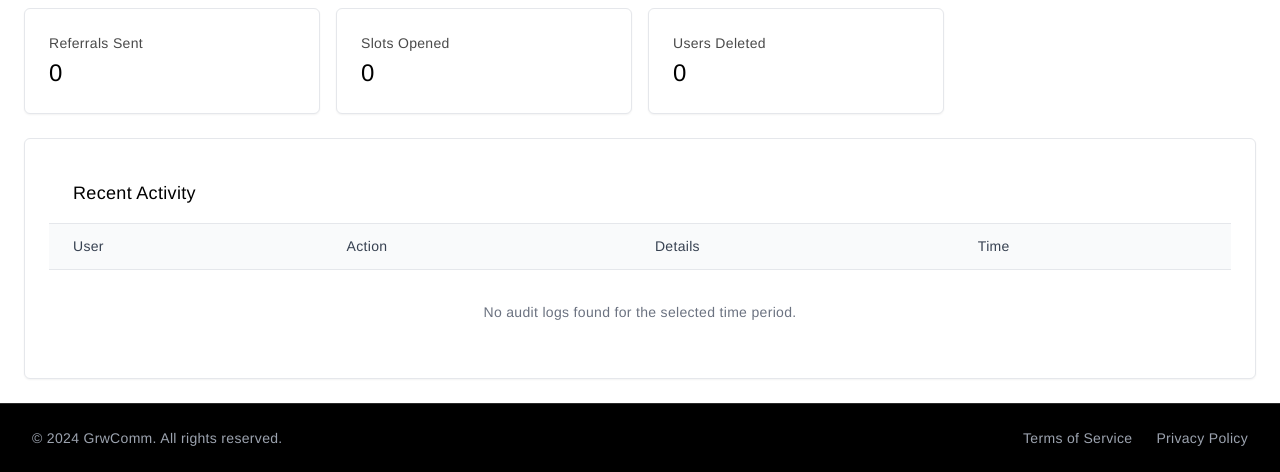
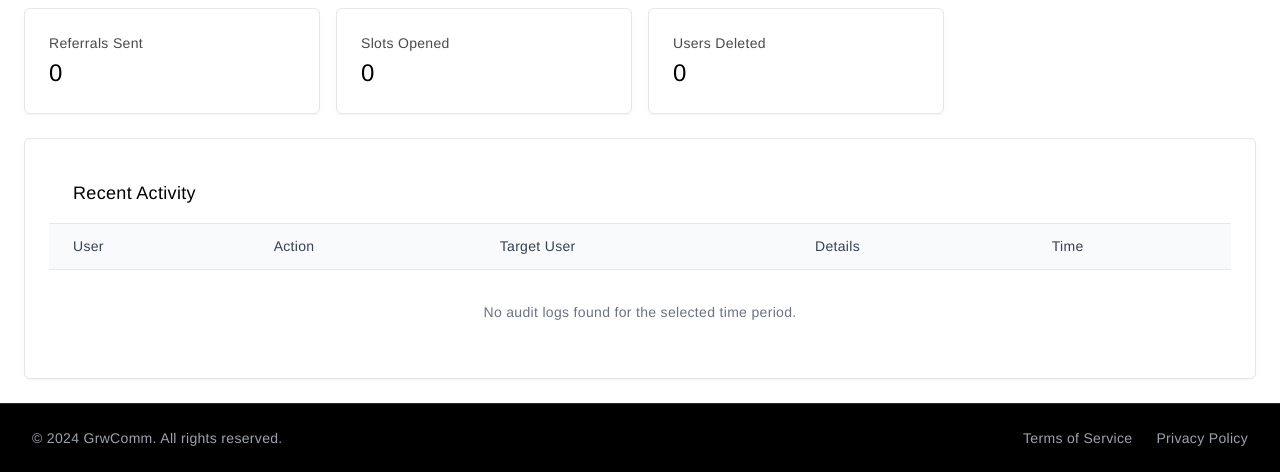
Before and after one commit to AleenaKhan10/Project-GrowComm, a Django app: page /audit/ in a window 1280 px wide. Shown: the part 388-860 px from the top of the page. Run offline with Django 5.2, Linux system fonts and the light colour scheme; the visitor is signed in with stand-in values (Sample User, id 1); data comes from the database, SQL or seed files in the repository; data that the repository does not hold is empty; parts of the project's set-up code (start-up, migrations or seed data) failed here and were passed over; some libraries are stand-ins or nearby versions; some web fonts are replaced.

Commit message:
Add target user functionality to audit tracking
- Introduced a new `target_user` field in the `AuditEvent` model to log the user who was the target of an action.
- Updated logging functions to accept and record the target user in various user actions, enhancing audit trail detail.
- Modified views and templates to display the target user in audit logs, improving clarity and usability.
- Implemented migrations to safely add the new field to the database schema without data loss.

```diff
--- a/audittrack/utils.py
+++ b/audittrack/utils.py
@@ -8,7 +8,7 @@ throughout the application.
 from .models import AuditEvent
 
 
-def log_user_action(user, action, detail=""):
+def log_user_action(user, action, detail="", target_user=None):
     """
     Log a user action to the audit trail.
 
@@ -16,70 +16,71 @@ def log_user_action(user, action, detail=""):
         user: User instance who performed the action
         action: Action type (must match AuditEvent.ACTION_CHOICES)
         detail: Optional detail about the action
+        target_user: Optional user instance who was the target of the action
 
     Returns:
         AuditEvent instance if successful, None if failed
     """
     try:
-        return AuditEvent.log_action(user, action, detail)
+        return AuditEvent.log_action(user, action, detail, target_user)
     except Exception as e:
         print(f"Failed to log audit action: {e}")
         return None
 
 
-def log_signin(user, detail=""):
+def log_signin(user, detail="", target_user=None):
     """Log user sign in action."""
-    return log_user_action(user, 'user_signin', detail)
+    return log_user_action(user, 'user_signin', detail, target_user)
 
 
-def log_signout(user, detail=""):
+def log_signout(user, detail="", target_user=None):
     """Log user sign out action."""
-    return log_user_action(user, 'user_signout', detail)
+    return log_user_action(user, 'user_signout', detail, target_user)
 
 
-def log_registration(user, detail=""):
+def log_registration(user, detail="", target_user=None):
     """Log user registration action."""
-    return log_user_action(user, 'user_registered', detail)
+    return log_user_action(user, 'user_registered', detail, target_user)
 
 
-def log_invite_created(user, detail=""):
+def log_invite_created(user, detail="", target_user=None):
     """Log invite creation action."""
-    return log_user_action(user, 'invite_created', detail)
+    return log_user_action(user, 'invite_created', detail, target_user)
 
 
-def log_referral_sent(user, detail=""):
+def log_referral_sent(user, detail="", target_user=None):
     """Log referral sent action."""
-    return log_user_action(user, 'referral_sent', detail)
+    return log_user_action(user, 'referral_sent', detail, target_user)
 
 
-def log_slot_booked(user, detail=""):
+def log_slot_booked(user, detail="", target_user=None):
     """Log message slot booking action."""
-    return log_user_action(user, 'slot_booked', detail)
+    return log_user_action(user, 'slot_booked', detail, target_user)
 
 
-def log_message_answered(user, detail=""):
+def log_message_answered(user, detail="", target_user=None):
     """Log message answered for first time action."""
-    return log_user_action(user, 'message_answered', detail)
+    return log_user_action(user, 'message_answered', detail, target_user)
 
 
-def log_user_deleted(user, detail=""):
+def log_user_deleted(user, detail="", target_user=None):
     """Log user deletion action."""
-    return log_user_action(user, 'user_deleted', detail)
+    return log_user_action(user, 'user_deleted', detail, target_user)
 
 
-def log_profile_edited(user, detail=""):
+def log_profile_edited(user, detail="", target_user=None):
     """Log profile edit action."""
-    return log_user_action(user, 'profile_edited', detail)
+    return log_user_action(user, 'profile_edited', detail, target_user)
 
 
-def log_user_reported(user, detail=""):
+def log_user_reported(user, detail="", target_user=None):
     """Log user report action."""
-    return log_user_action(user, 'user_reported', detail)
+    return log_user_action(user, 'user_reported', detail, target_user)
 
 
-def log_user_unblocked(user, detail=""):
+def log_user_unblocked(user, detail="", target_user=None):
     """Log user unblock action."""
-    return log_user_action(user, 'user_unblocked', detail)
+    return log_user_action(user, 'user_unblocked', detail, target_user)
 
 
 # Action type constants for easy reference
--- a/audittrack/views.py
+++ b/audittrack/views.py
@@ -96,7 +96,7 @@ def get_audit_logs(request):
     per_page = int(request.GET.get('per_page', 20))
 
     # Get all audit events ordered by timestamp (newest first)
-    events = AuditEvent.objects.select_related('user').all()
+    events = AuditEvent.objects.select_related('user', 'target_user').all()
 
     # Paginate
     paginator = Paginator(events, per_page)
@@ -109,6 +109,7 @@ def get_audit_logs(request):
             'id': event.id,
             'user': event.user.username if event.user else "Deleted User",
             'action': event.get_action_display(),
+            'target_user': event.target_user.username if event.target_user else None,
             'action_detail': event.action_detail,
             'timestamp': event.timestamp.isoformat()
         })
--- a/communities/views.py
+++ b/communities/views.py
@@ -359,7 +359,7 @@ def send_inline_message(request):
                     }, status=400)
                 else:
                     # Log slot booking audit event
-                    log_slot_booked(request.user, f"Booked {message_type_name} slot with {to_user.username} from community page")
+                    log_slot_booked(request.user, f"Booked {message_type_name} slot with {to_user.username} from community page", to_user)
 
             # Check if this is the first time responding to this user with this message type
             is_first_response = False
@@ -392,7 +392,7 @@ def send_inline_message(request):
                 ).exists()
 
                 if has_received_messages:
-                    log_message_answered(request.user, f"First response to {to_user.username} in {message_type_name} category from community page")
+                    log_message_answered(request.user, f"First response to {to_user.username} in {message_type_name} category from community page", to_user)
 
             # Update the booking to reference the message
             if message_type and booking:
--- a/templates/audittrack/dashboard.html
+++ b/templates/audittrack/dashboard.html
@@ -106,6 +106,7 @@
                     <tr>
                         <th class="text-left">User</th>
                         <th class="text-left">Action</th>
+                        <th class="text-left">Target User</th>
                         <th class="text-left">Details</th>
                         <th class="text-left">Time</th>
                     </tr>
@@ -488,6 +489,9 @@ function populateLogsTable(logs) {
                 <div class="text-sm text-gray-600">${log.action}</div>
             </td>
             <td class="px-6 py-4">
+                <div class="text-sm text-gray-600">${log.target_user || '-'}</div>
+            </td>
+            <td class="px-6 py-4">
                 <div class="text-sm text-gray-600">${log.action_detail || '-'}</div>
             </td>
             <td class="px-6 py-4">
@@ -510,6 +514,9 @@ function appendLogsToTable(logs) {
             </td>
             <td class="px-6 py-4">
                 <div class="text-sm text-gray-600">${log.action}</div>
+            </td>
+            <td class="px-6 py-4">
+                <div class="text-sm text-gray-600">${log.target_user || '-'}</div>
             </td>
             <td class="px-6 py-4">
                 <div class="text-sm text-gray-600">${log.action_detail || '-'}</div>
@@ -535,6 +542,7 @@ function populateLogsMobile(logs) {
                 <div class="flex-1 min-w-0">
                     <div class="text-sm font-medium text-black truncate">${log.user}</div>
                     <div class="text-sm text-gray-600 mt-1">${log.action}</div>
+                    ${log.target_user ? `<div class="text-xs text-blue-600 mt-1">Target: ${log.target_user}</div>` : ''}
                     ${log.action_detail ? `<div class="text-xs text-gray-500 mt-1 break-words">${log.action_detail}</div>` : ''}
                 </div>
                 <div class="text-xs text-gray-500 flex-shrink-0 ml-2">${formatDateTime(log.timestamp)}</div>
@@ -556,6 +564,7 @@ function appendLogsToMobile(logs) {
                 <div class="flex-1 min-w-0">
                     <div class="text-sm font-medium text-black truncate">${log.user}</div>
                     <div class="text-sm text-gray-600 mt-1">${log.action}</div>
+                    ${log.target_user ? `<div class="text-xs text-blue-600 mt-1">Target: ${log.target_user}</div>` : ''}
                     ${log.action_detail ? `<div class="text-xs text-gray-500 mt-1 break-words">${log.action_detail}</div>` : ''}
                 </div>
                 <div class="text-xs text-gray-500 flex-shrink-0 ml-2">${formatDateTime(log.timestamp)}</div>
@@ -573,21 +582,21 @@ function loadMoreLogs() {
     }
 }
 
-// Format datetime for display
+// Format datetime for display - show actual timestamp
 function formatDateTime(isoString) {
     const date = new Date(isoString);
-    const now = new Date();
-    const diffMs = now - date;
-    const diffMins = Math.floor(diffMs / 60000);
-    const diffHours = Math.floor(diffMs / 3600000);
-    const diffDays = Math.floor(diffMs / 86400000);
 
-    if (diffMins < 1) return 'Just now';
-    if (diffMins < 60) return `${diffMins}m ago`;
-    if (diffHours < 24) return `${diffHours}h ago`;
-    if (diffDays < 7) return `${diffDays}d ago`;
+    // Format: Dec 12, 2024 3:45 PM
+    const options = {
+        year: 'numeric',
+        month: 'short',
+        day: 'numeric',
+        hour: '2-digit',
+        minute: '2-digit',
+        hour12: true
+    };
 
-    return date.toLocaleDateString() + ' ' + date.toLocaleTimeString([], {hour: '2-digit', minute:'2-digit'});
+    return date.toLocaleDateString('en-US', options);
 }
 
 // Show notification (reuse from existing code)
```
Also changed, not shown: audittrack/models.py (+13 -2 lines), messaging/views.py (+5 -5 lines), audittrack/migrations/0006_add_target_user_safe.py (added), audittrack/migrations/0007_add_target_user_field.py (added).
